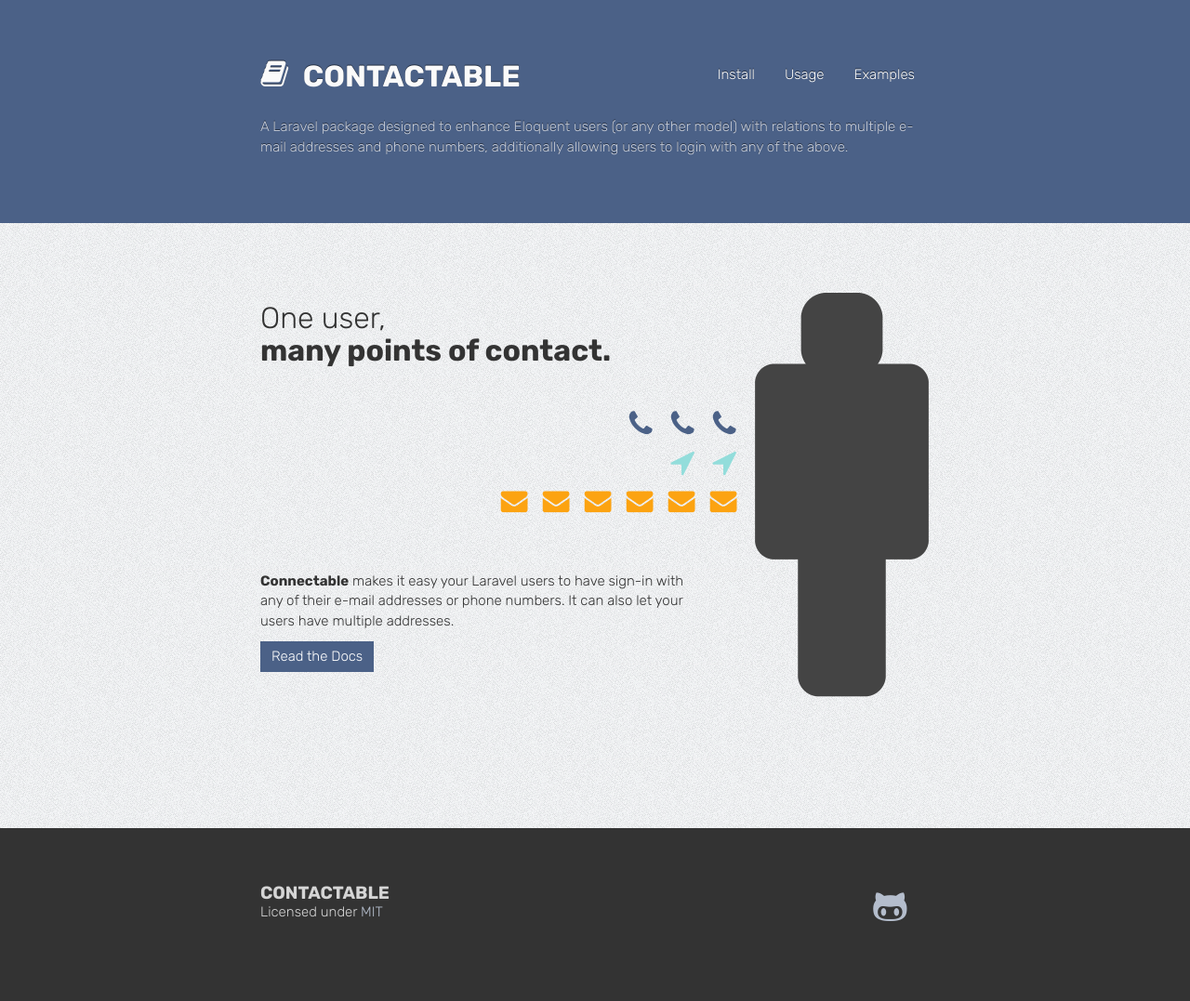
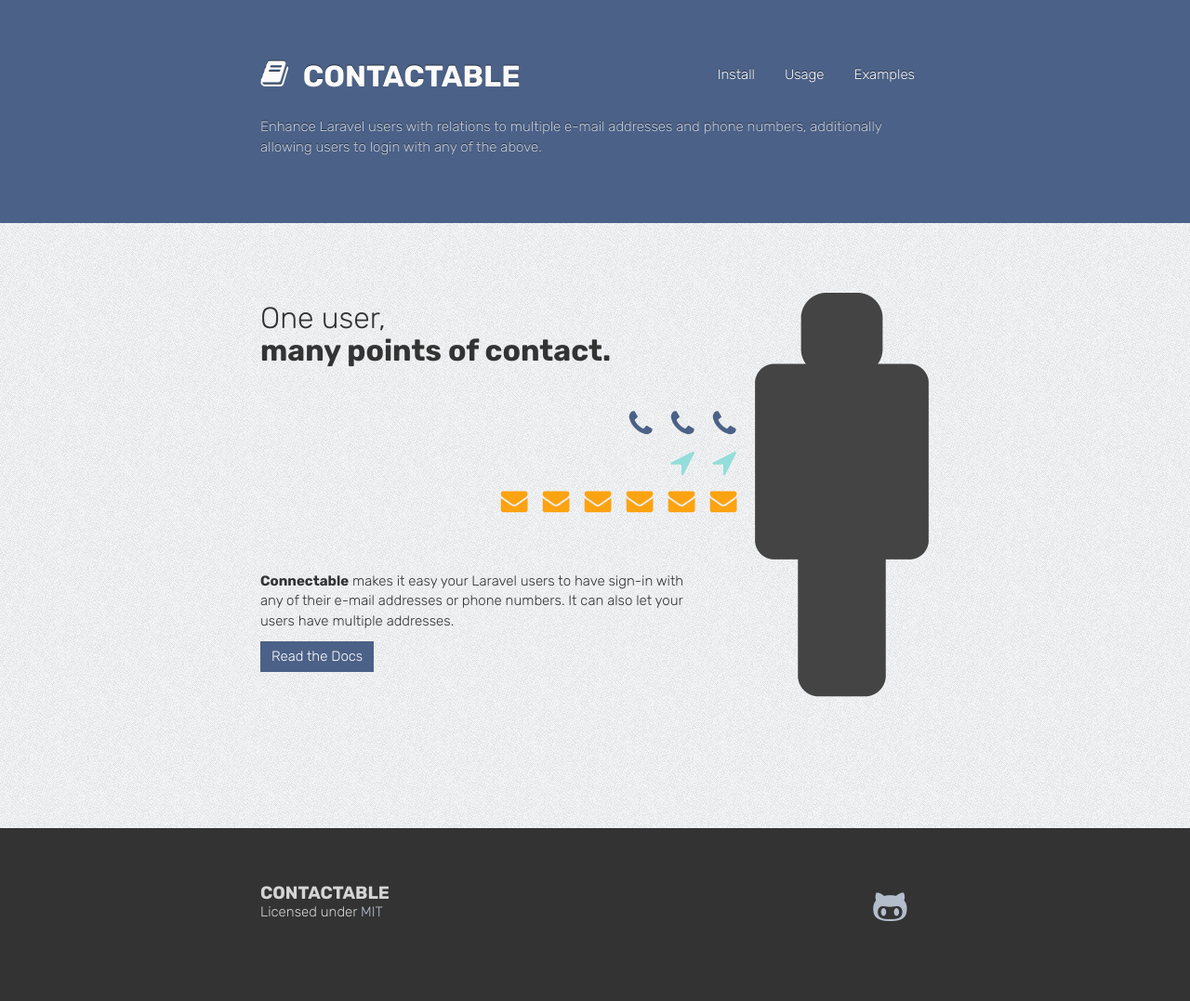
Before and after one commit to gridprinciples/contactable, a Jekyll site: the page built from index.html, in a window 1280 px wide. Shown: the whole page at 93% size. Built offline with Jekyll 4.4.1, drawn with Linux system fonts in a browser that asks for light colours.

```diff
--- a/_config.yml
+++ b/_config.yml
@@ -1,8 +1,7 @@
 # Site settings
 title: Contactable
 description: > # this means to ignore newlines until "baseurl:"
-  A Laravel package designed to enhance Eloquent users (or
-  any other model) with relations to multiple e-mail addresses
+  Enhance Laravel users with relations to multiple e-mail addresses
   and phone numbers, additionally allowing users to login with
   any of the above.
 baseurl: "" # the subpath of your site, e.g. /blog/
```
Also changed, not shown: favicon.ico (added).
